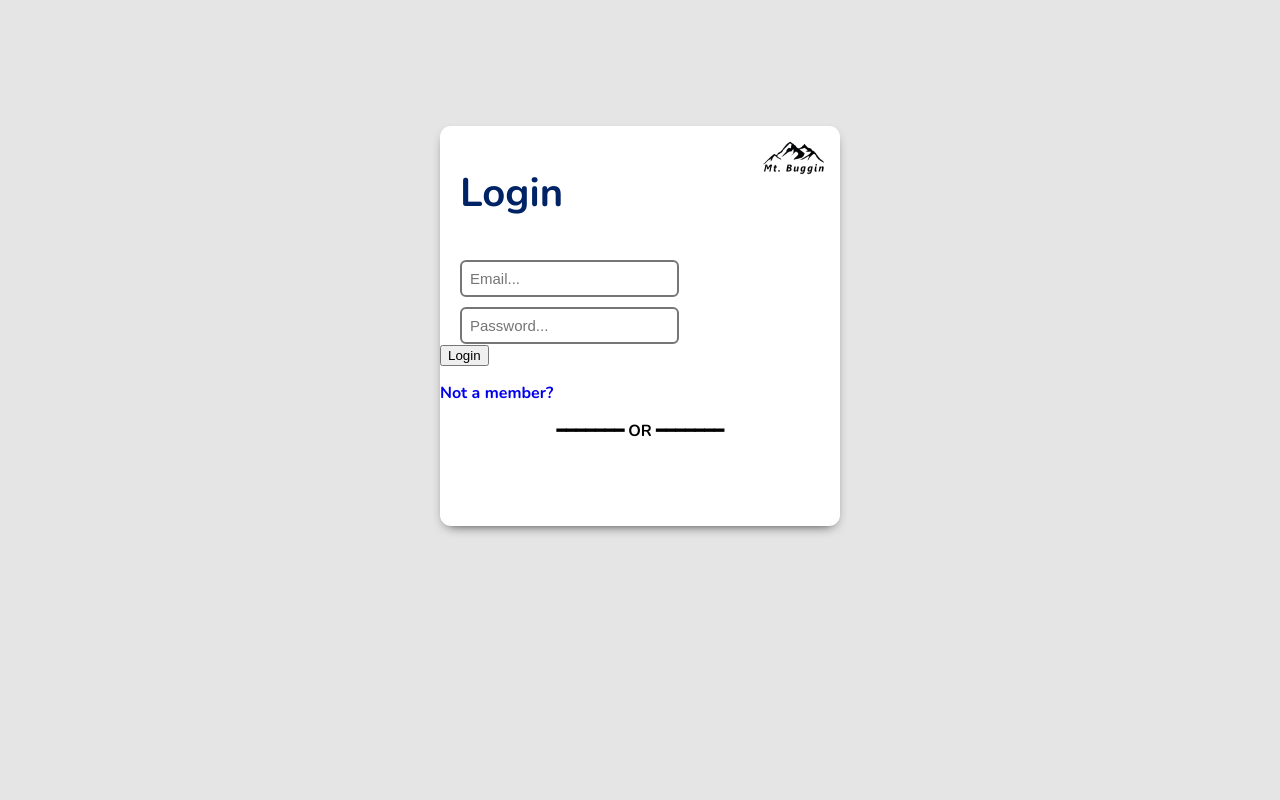
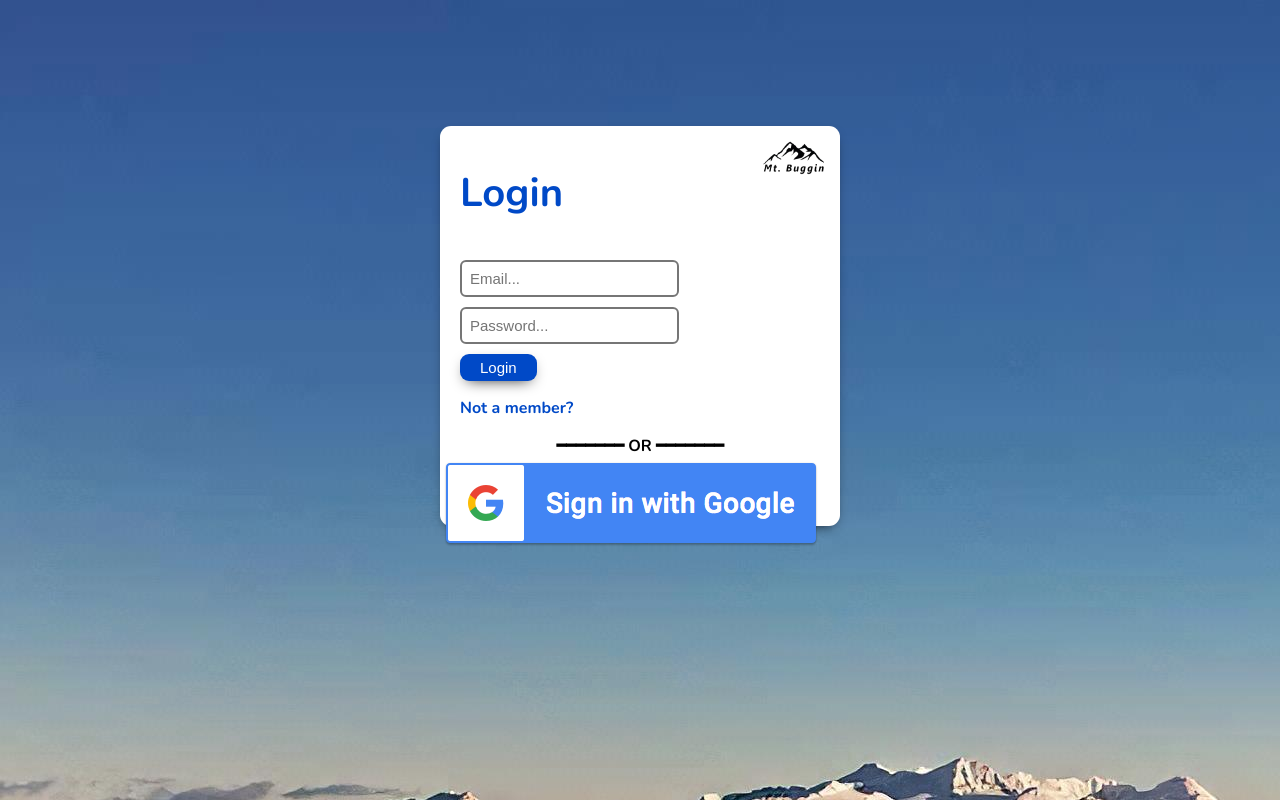
Before and after one commit to Alexturner2000/web-dev-group-assignment, a PHP site: page /html/login.html in a window 1280 px wide. Run offline with PHP 8.4, Linux system fonts and the light colour scheme; some libraries are stand-ins or nearby versions.

Commit message:
Add files via upload

```diff
--- a/css/login.css
+++ b/css/login.css
@@ -1,5 +1,6 @@
 body{
   background-color: rgba(0,0,0,.1);
+  background-image: url("../images/homepage/Hill 1920x1080.jpg");
   font-family: 'Nunito', sans-serif;
   font-weight: bold;
 }
@@ -40,7 +41,7 @@ header img {
 header p {
   font-size: 40px;
   margin-left: 5%;
-  color: #002366;
+  color: #0049c7;
 }
 
 /* INPUTS*/
@@ -69,7 +70,34 @@ header p {
   margin-top: 10px;
 }
 
+.login_button {
+	box-shadow: 0px 5px 15px -7px #000000;
+	background-color:#0049c7;
+	border-radius:9px;
+	display:inline-block;
+	cursor:pointer;
+	color:#ffffff;
+	font-family: 'Arial', sans-serif;
+	font-size:15px;
+	padding:5px 20px;
+	text-decoration:none;
+  border: none;
+  margin-top: 10px;
+  margin-left: 5%;
+}
+
+.login_button:hover {
+	background-color:#0a0cd4;
+  transition: all 0.2s ease 0s;
+}
+.login_button:active {
+	position:relative;
+	top:1px;
+}
+
 .register a {
+  color: #0049c7;
+  margin-left: 5%;
   text-decoration: none;
 }
 
--- a/html/login.html
+++ b/html/login.html
@@ -6,15 +6,18 @@
 	<META name="author" content="Alex Turner & Keiran Conway">
 	<META name="Description" content="Login page for 'Mt.Buggin' website">
 	<META name="google-signin-client_id" content="************">
+	<!-- Font Stylesheets -->
 	<link href="https://fonts.googleapis.com/css?family=Nunito:400,600,700" rel="stylesheet">
 	<link href="https://fonts.googleapis.com/css2?family=Quicksand:wght@300&display=swap" rel="stylesheet">
+	<!-- Animation Stylesheet -->
+	<link rel="stylesheet" href="https://cdnjs.cloudflare.com/ajax/libs/animate.css/4.1.1/animate.min.css"/>
 	<link rel="preconnect" href="https://fonts.gstatic.com">
+	<!-- Login.css Stylesheet-->
 	<link rel="stylesheet" href="/css/login.css">
 </HEAD>
 
 <BODY>
 	<div id="login_box">
-
 		<header>
 			<p>Login</p>
 			<img src="../images/MtBuggin.png" class="logo">
@@ -25,26 +28,23 @@
 			<input type="password" placeholder="Password..." id="password_id" /><br>
 		</div>
 
-		<button onclick="login()">Login</button>
+		<button class="login_button" onclick="login()">Login</button>
 
 		<div class=register><p><a href="register.html">Not a member?</a></p></div>
 
 		 <div class="split">━━━━━━━ OR ━━━━━━━</div>
 
 		<div class="google_login">
-			<!--<img src="../images/icons/google/btn_google_signin_dark_normal_web@2x.png" class="logo"> -->
+			<img src="../images/icons/google/btn_google_signin_dark_normal_web@2x.png" class="logo">
 		</div>
+	</div>
 
-
-	</div>
 	<script src="../javascript/login.js"></script>
-
 	<script src="https://apis.google.com/js/api.js">
 		gapi.load('auth2', function(){
 			gapi.auth2.init();
 		});
 	</script>
-
 </BODY>
 
 </HTML>
```
Also changed, not shown: images/homepage/Hill 1920x1080.jpg.
